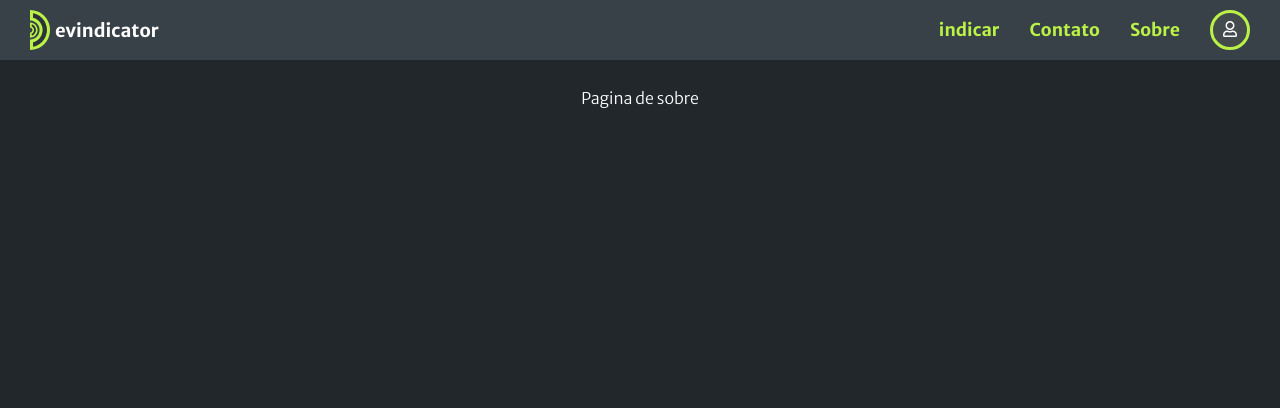
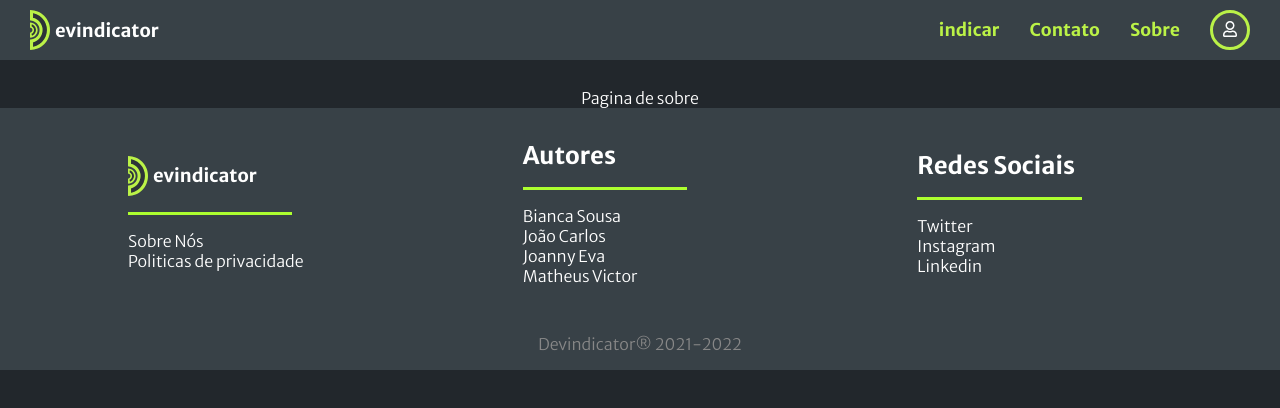
Before and after one commit to joaocarlos-losfe/ReactJs-Node-devindicator, a React (Vite) app in the folder frontend/: page /about in a window 1280 px wide. Shown: the top 408 px of the page. Built offline with nearby package versions, Linux system fonts and the light colour scheme.

Commit message:
Implementação Inicial do Footer (Precisa concluir)

```diff
--- a/frontend/src/App.jsx
+++ b/frontend/src/App.jsx
@@ -1,4 +1,5 @@
 import { NavBar } from "./components/Navbar";
+import { Footer } from "./components/Footer";
 import { Posts } from "./pages/Posts";
 import {
   BrowserRouter,
@@ -21,6 +22,7 @@ function App() {
           <Route path="/contact" element={<Contact/>}/>
           <Route path="/about" element={<About/>}/>
         </Routes>
+        <Footer/>
       </BrowserRouter>
     </div>
   )
--- a/frontend/src/components/Footer/index.jsx
+++ b/frontend/src/components/Footer/index.jsx
@@ -1,9 +1,43 @@
+import { Logo } from '../Logo';
 import './style.css';
+
 
 export function Footer() {
     return(
         <footer>
-            <h1>Footer</h1>
+            <div className='OsLinks'>
+
+                <div className='Linkss Sobre'>
+                    <Logo/>
+                    <div className='Barra'></div>
+                    <p>Sobre Nós</p>
+                    <p>Politicas de privacidade</p>
+                </div>
+
+                <div className='Linkss Autores'>
+                    <h2>Autores</h2>
+                    <div className='Barra'></div>
+                    <p>Bianca Sousa</p>
+                    <p>João Carlos</p>
+                    <p>Joanny Eva</p>
+                    <p>Matheus Victor</p>
+                </div>
+
+
+                <div className='Linkss Redes Sociais'>
+                    <h2>Redes Sociais</h2>
+                    <div className='Barra'></div>
+                    <p>Twitter</p>
+                    <p>Instagram</p>
+                    <p>Linkedin</p>
+                </div>
+
+            </div>
+
+            <div className='anos'>
+                <p>Devindicator® 2021-2022</p>
+            </div>
+
         </footer>
     )
 }
--- a/frontend/src/components/Footer/style.css
+++ b/frontend/src/components/Footer/style.css
@@ -0,0 +1,49 @@
+footer {
+    background-color: #384147;
+    padding: 0 3em;
+    margin: 0;
+}
+
+/* footer div {
+    border: 3px solid white;
+} */
+
+
+.OsLinks {
+    width: 100%;
+    height: 90%;
+    margin: 0;
+    padding: 0;
+    display: flex;
+    color: white;
+}
+
+.Linkss  {
+    width: 100%;
+    padding: 2em 5em;
+    display: flex;
+    flex-direction: column;
+    text-align: justify;
+    justify-content: center;
+    align-items: flex-start;
+}
+
+.Linkss h2 {
+    font-weight: bold;
+    font-size: 1.5em;
+}
+
+.Barra{
+    margin: 1em 0;
+    padding: 0;
+    width: 70%;
+    border-top: 3px solid greenyellow;
+}
+
+.anos{
+    width: 100%;
+    color: #888888;
+    padding: 1em 0;
+    display: flex;
+    justify-content: center;
+}
```
